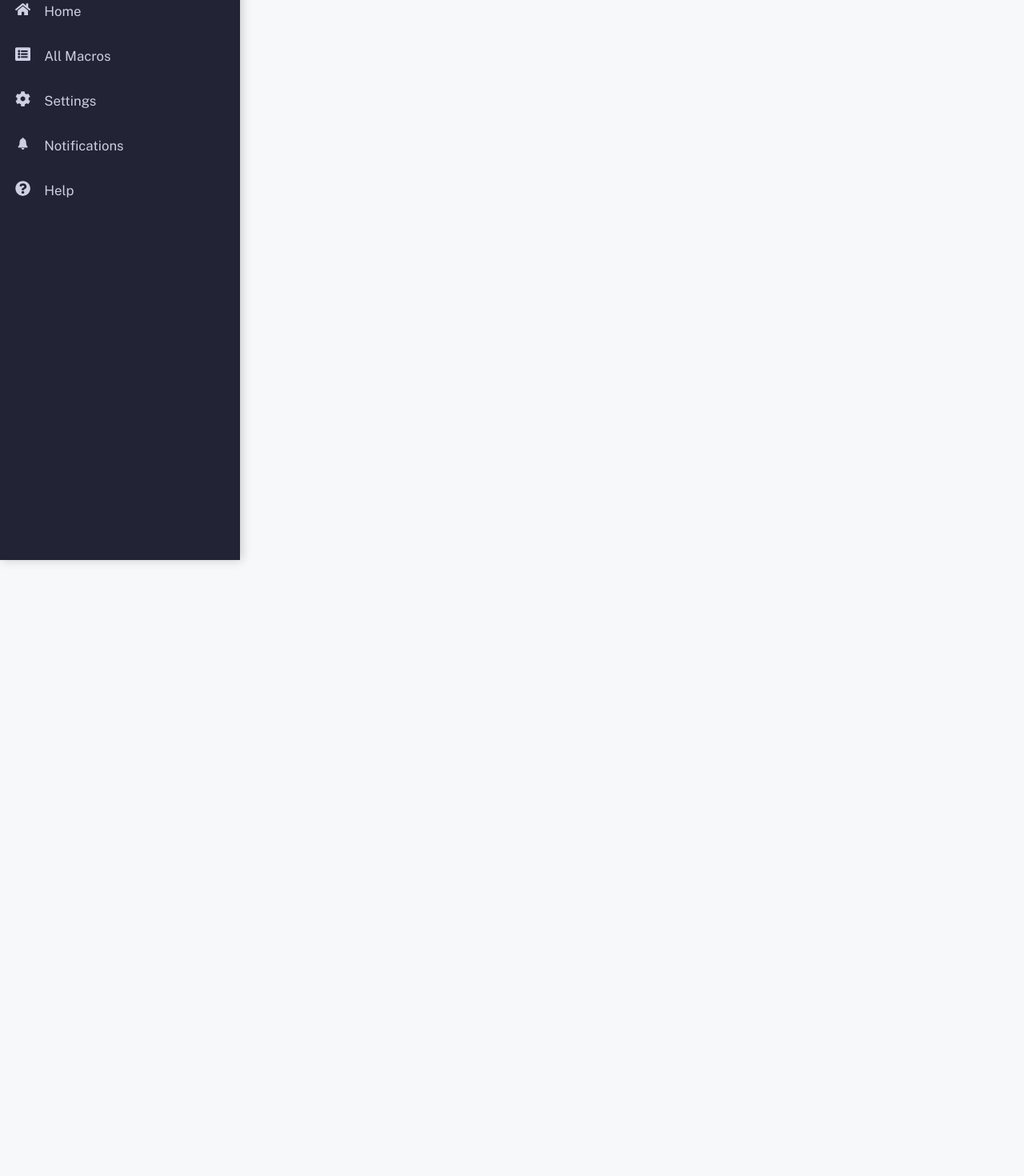
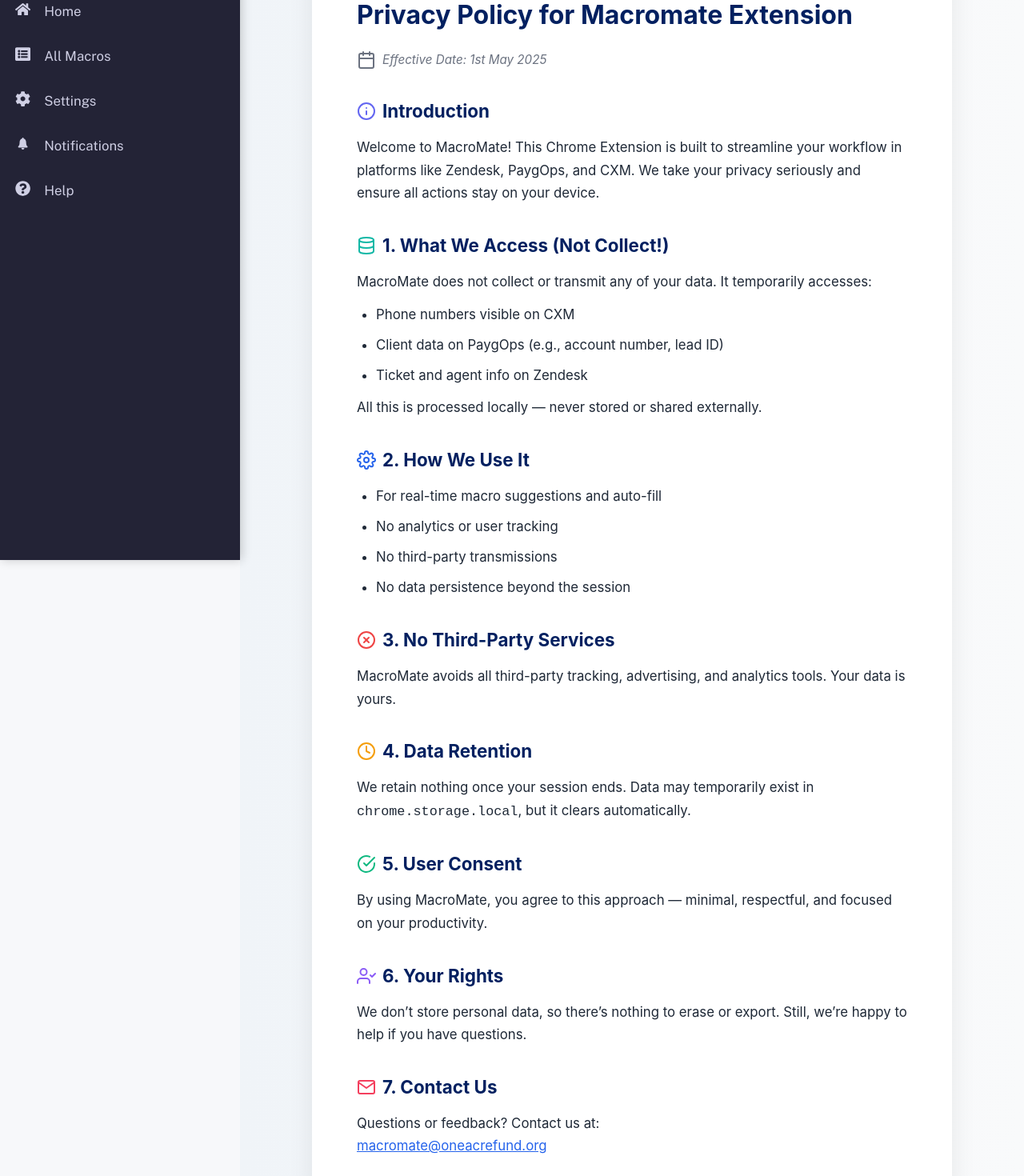
Before and after one commit to JOHNINDAKWA/macromate-dashboard, a React (Vite) app: page /privacy-policy in a window 1280 px wide. Shown: the part 100-1570 px from the top of the page at 80% size. Before the commit the page ends 800 px from the top, so only its background shows below. Built offline with nearby package versions, Linux system fonts and the light colour scheme.

Commit message:
added privacy policy page

```diff
--- a/src/App.jsx
+++ b/src/App.jsx
@@ -8,6 +8,7 @@
 import Settings from "./pages/Settings/Settings";
 import LoginButton from "./components/LoginButton/LoginButton";
 import { LoginProvider } from "./Context/LoginContext";
+import PrivacyPolicy from "./pages/PrivacyPolicy/PrivacyPolicy";
 
 export default function App() {
   return (
@@ -24,6 +25,7 @@
               <Route path="/help" element={<Help />} />
               <Route path="/notification" element={<Notification />} />
               <Route path="/settings" element={<Settings />} />
+              <Route path="/privacy-policy" element={<PrivacyPolicy />} />
               <Route path="/macro/:macroTitle" element={<MacroDetail />} />
             </Routes>
           </div>
--- a/src/pages/Help/Help.jsx
+++ b/src/pages/Help/Help.jsx
@@ -2,6 +2,10 @@
 import { BiExtension } from "react-icons/bi";
 import { MdOutlineToggleOff } from "react-icons/md";
 import { MdToggleOff } from "react-icons/md";
+import { SiGnuprivacyguard } from "react-icons/si";
+import { Link } from "react-router-dom";
+
+
 
 const Help = () => {
   const copyToClipboard = (text) => {
@@ -37,14 +41,20 @@
         <section>
           <h2>🔧 Installing the Chrome Extension</h2>
           <p>
-    To use the MacroMate Chrome Extension, you'll first need to install it manually from the provided ZIP file.
+            To use the MacroMate Chrome Extension, you'll first need to install
+            it manually from the provided ZIP file.
           </p>
 
           <ol>
             <li>
-      <strong>Download the Extension:</strong><br />
-      Go to the shared work drive folder and download the latest <code>macromate-extension.zip</code> file.<br />
-      Alternatively, click the link below to download the latest version of the extension:<br />
+              <strong>Download the Extension:</strong>
+              <br />
+              Go to the shared work drive folder and download the latest{" "}
+              <code>macromate-extension.zip</code> file.
+              <br />
+              Alternatively, click the link below to download the latest version
+              of the extension:
+              <br />
               <a
                 href="/assets/macromate-extension.zip"
                 download
@@ -55,13 +65,18 @@
             </li>
 
             <li>
-      <strong>Extract the ZIP:</strong><br />
-      Right-click the file and choose <em>“Extract All…”</em> or use a zip tool to unpack it. You'll get a folder containing the extension files.
+              <strong>Extract the ZIP:</strong>
+              <br />
+              Right-click the file and choose <em>“Extract All…”</em> or use a
+              zip tool to unpack it. You'll get a folder containing the
+              extension files.
             </li>
 
             <li>
-      <strong>Open Chrome Extensions:</strong><br />
-      In your Chrome browser:<br />
+              <strong>Open Chrome Extensions:</strong>
+              <br />
+              In your Chrome browser:
+              <br />
               1. Go to{" "}
               <button
                 onClick={() => copyToClipboard("chrome://extensions/")}
@@ -70,39 +85,58 @@
                 chrome://extensions/{" "}
                 <span style={{ color: "green" }}>(Click to Copy)</span>
               </button>
-      ➺ Copy and paste in a new tab.<br />
+              ➺ Copy and paste in a new tab.
+              <br />
               2. Or click the{" "}
               <span className="inline-icon">
                 <BiExtension size={20} />
                 puzzle icon
               </span>{" "}
-      in your toolbar and select <em>“Manage Extensions.”</em><br />
-      3. Alternatively, click the 3 dots ︙ in the top-right corner of Chrome, then click <strong>Extensions</strong> and select <strong>Manage Extensions</strong>.
+              in your toolbar and select <em>“Manage Extensions.”</em>
+              <br />
+              3. Alternatively, click the 3 dots ︙ in the top-right corner of
+              Chrome, then click <strong>Extensions</strong> and select{" "}
+              <strong>Manage Extensions</strong>.
             </li>
 
             <li>
-      <strong>Enable Developer Mode:</strong><br />
+              <strong>Enable Developer Mode:</strong>
+              <br />
               <MdOutlineToggleOff size={20} className="toggle-icons" />
               ➺
               <MdToggleOff size={20} className="toggle-icons" />
-      Toggle on <em>Developer Mode</em> in the top-right corner of the Extensions page.
+              Toggle on <em>Developer Mode</em> in the top-right corner of the
+              Extensions page.
             </li>
 
             <li>
-      <strong>Load the Extension:</strong><br />
-      Click <em>“Load unpacked”</em> on the top left and <strong>navigate inside</strong> the extracted folder, i.e., 📁 open the <strong>main extension folder</strong> (usually inside the first one you extracted). Select <strong>that inner folder</strong>, which contains files like `manifest.json` and `assets`. You should now see <strong>MacroMate</strong> listed among your Chrome extensions.
+              <strong>Load the Extension:</strong>
+              <br />
+              Click <em>“Load unpacked”</em> on the top left and{" "}
+              <strong>navigate inside</strong> the extracted folder, i.e., 📁
+              open the <strong>main extension folder</strong> (usually inside
+              the first one you extracted). Select{" "}
+              <strong>that inner folder</strong>, which contains files like
+              `manifest.json` and `assets`. You should now see{" "}
+              <strong>MacroMate</strong> listed among your Chrome extensions.
             </li>
 
             <li>
-      <strong>Pin the Extension:</strong><br />
-      Click the puzzle 🧩 icon, then 📌 pin MacroMate to keep it visible.
+              <strong>Pin the Extension:</strong>
+              <br />
+              Click the puzzle 🧩 icon, then 📌 pin MacroMate to keep it
+              visible.
             </li>
           </ol>
 
           <p>
-    Once installed, click on the MacroMate icon to launch the extension and start using your macros!<br /><br />
+            Once installed, click on the MacroMate icon to launch the extension
+            and start using your macros!
+            <br />
+            <br />
             <i style={{ color: "green" }}>
-      ⚠️ Fetching will only happen when both PaygOps and Connex AI are logged in and open in the background.
+              ⚠️ Fetching will only happen when both PaygOps and Connex AI are
+              logged in and open in the background.
             </i>
           </p>
         </section>
@@ -363,6 +397,21 @@
             smoother and faster.
           </p>
         </section>
+
+        <div className="settings-section privacy-section">
+        <h3>
+          {" "}
+          <SiGnuprivacyguard />
+          Privacy & Legal
+        </h3>
+        <p>
+          We care about your data. Please review our{" "}
+          <Link to="/privacy-policy" className="privacy-link">
+            Privacy Policy
+          </Link>{" "}
+          to understand how we handle your information.
+        </p>
+      </div>
       </div>
     </div>
   );
--- /dev/null
+++ b/src/pages/PrivacyPolicy/PrivacyPolicy.css
@@ -0,0 +1,110 @@
+.privacy-container {
+    margin-left: 300px;
+    padding: 2rem;
+    display: flex;
+    justify-content: center;
+    background: linear-gradient(to right, #f0f4f8, #f9fafb);
+    min-height: 100vh;
+    font-family: 'Inter', sans-serif;
+  }
+
+  .privacy-card {
+    max-width: 800px;
+    background-color: #ffffff;
+    padding: 2.5rem 3.5rem;
+    box-shadow: 0 12px 30px rgba(0, 0, 0, 0.08);
+    color: #1f2937;
+    line-height: 1.7;
+    font-size: 1.05rem;
+  }
+
+  .privacy-card h1 {
+    font-size: 2rem;
+    margin-bottom: 1rem;
+    display: flex;
+    align-items: center;
+    gap: 0.5rem;
+    color: #022060;
+  }
+
+  .privacy-card h2 {
+    font-size: 1.4rem;
+    margin-top: 2rem;
+    display: flex;
+    align-items: center;
+    gap: 0.5rem;
+    color: #022060;
+  }
+
+  .privacy-card p,
+  .privacy-card ul {
+    margin-top: 0.75rem;
+  }
+
+  .privacy-card ul {
+    list-style: disc;
+    padding-left: 1.5rem;
+  }
+
+  .privacy-card li {
+    margin-bottom: 0.6rem;
+  }
+
+  .privacy-card a {
+    color: #2563eb;
+    text-decoration: underline;
+  }
+
+  .effective-date {
+    font-style: italic;
+    font-size: 0.95rem;
+    margin-bottom: 1.5rem;
+    color: #6b7280;
+    display: flex;
+    align-items: center;
+    gap: 0.5rem;
+  }
+
+  /* Icon styling */
+  .icon {
+    transition: transform 0.2s ease;
+  }
+  .icon:hover {
+    transform: scale(1.15);
+  }
+
+  /* Section icon color classes */
+  .blue { color: #2563eb; }
+  .green { color: #10b981; }
+  .red { color: #ef4444; }
+  .teal { color: #14b8a6; }
+  .indigo { color: #6366f1; }
+  .purple { color: #8b5cf6; }
+  .yellow { color: #f59e0b; }
+  .rose { color: #f43f5e; }
+  @media screen and (max-width: 768px) {
+    .privacy-container {
+      margin-left: 0;
+      padding: 1.5rem 1rem;
+    }
+
+    .privacy-card {
+      padding: 2rem 1.5rem;
+      font-size: 1rem;
+    }
+
+    .privacy-card h1 {
+      font-size: 1.5rem;
+      flex-wrap: wrap;
+    }
+
+    .privacy-card h2 {
+      font-size: 1.2rem;
+      flex-wrap: wrap;
+    }
+
+    .effective-date {
+      font-size: 0.9rem;
+      flex-wrap: wrap;
+    }
+  }
--- /dev/null
+++ b/src/pages/PrivacyPolicy/PrivacyPolicy.jsx
@@ -0,0 +1,90 @@
+import './PrivacyPolicy.css';
+import {
+  FiCalendar,
+  FiUserCheck,
+  FiInfo,
+  FiDatabase,
+  FiSettings,
+  FiXCircle,
+  FiClock,
+  FiCheckCircle,
+  FiUser,
+  FiMail
+} from 'react-icons/fi';
+
+const PrivacyPolicy = () => {
+  return (
+    <div className="privacy-container">
+      <div className="privacy-card">
+        <h1> Privacy Policy for Macromate Extension</h1>
+        <p className="effective-date"><FiCalendar className="icon" /> Effective Date: 1st May 2025</p>
+
+        <section>
+          <h2><FiInfo className="icon section-icon indigo" /> Introduction</h2>
+          <p>
+            Welcome to MacroMate! This Chrome Extension is built to streamline your workflow in platforms like Zendesk, PaygOps, and CXM. We take your privacy seriously and ensure all actions stay on your device.
+          </p>
+        </section>
+
+        <section>
+          <h2><FiDatabase className="icon section-icon teal" /> 1. What We Access (Not Collect!)</h2>
+          <p>
+            MacroMate does not collect or transmit any of your data. It temporarily accesses:
+          </p>
+          <ul>
+            <li>Phone numbers visible on CXM</li>
+            <li>Client data on PaygOps (e.g., account number, lead ID)</li>
+            <li>Ticket and agent info on Zendesk</li>
+          </ul>
+          <p>All this is processed locally — never stored or shared externally.</p>
+        </section>
+
+        <section>
+          <h2><FiSettings className="icon section-icon blue" /> 2. How We Use It</h2>
+          <ul>
+            <li>For real-time macro suggestions and auto-fill</li>
+            <li>No analytics or user tracking</li>
+            <li>No third-party transmissions</li>
+            <li>No data persistence beyond the session</li>
+          </ul>
+        </section>
+
+        <section>
+          <h2><FiXCircle className="icon section-icon red" /> 3. No Third-Party Services</h2>
+          <p>MacroMate avoids all third-party tracking, advertising, and analytics tools. Your data is yours.</p>
+        </section>
+
+        <section>
+          <h2><FiClock className="icon section-icon yellow" /> 4. Data Retention</h2>
+          <p>
+            We retain nothing once your session ends. Data may temporarily exist in <code>chrome.storage.local</code>, but it clears automatically.
+          </p>
+        </section>
+
+        <section>
+          <h2><FiCheckCircle className="icon section-icon green" /> 5. User Consent</h2>
+          <p>
+            By using MacroMate, you agree to this approach — minimal, respectful, and focused on your productivity.
+          </p>
+        </section>
+
+        <section>
+          <h2><FiUserCheck className="icon section-icon purple" /> 6. Your Rights</h2>
+          <p>
+            We don’t store personal data, so there’s nothing to erase or export. Still, we’re happy to help if you have questions.
+          </p>
+        </section>
+
+        <section>
+          <h2><FiMail className="icon section-icon rose" /> 7. Contact Us</h2>
+          <p>
+            Questions or feedback? Contact us at:<br />
+            <a href="macromate@oneacrefund.org">macromate@oneacrefund.org</a>
+          </p>
+        </section>
+      </div>
+    </div>
+  );
+};
+
+export default PrivacyPolicy;
--- a/src/pages/Settings/Settings.jsx
+++ b/src/pages/Settings/Settings.jsx
@@ -1,11 +1,13 @@
-import './Settings.css';
-import { useState } from 'react';
-import { FaUser, FaBell, FaPaintBrush, FaLanguage } from 'react-icons/fa';
+import "./Settings.css";
+import { useState } from "react";
+import { FaUser, FaBell, FaPaintBrush, FaLanguage } from "react-icons/fa";
+import { SiGnuprivacyguard } from "react-icons/si";
+import { Link } from "react-router-dom";
 
 const Settings = () => {
   const [darkMode, setDarkMode] = useState(false);
   const [notificationsEnabled, setNotificationsEnabled] = useState(true);
-  const [language, setLanguage] = useState('English');
+  const [language, setLanguage] = useState("English");
 
   const handleThemeToggle = () => {
     setDarkMode(!darkMode);
@@ -20,20 +22,24 @@
   };
 
   return (
-    <div className={`settings-wrapper ${darkMode ? 'dark-mode' : ''}`}>
+    <div className={`settings-wrapper ${darkMode ? "dark-mode" : ""}`}>
       <h2>Settings</h2>
 
       <div className="settings-section">
-        <h3><FaUser /> Account Settings</h3>
+        <h3>
+          <FaUser /> Account Settings
+        </h3>
         <p>Manage your profile and account details.</p>
         <div className="settings-buttons">
-        <button className="settings-btn">Update Profile</button>
-        <button className="settings-btn">Change Password</button>
+          <button className="settings-btn">Update Profile</button>
+          <button className="settings-btn">Change Password</button>
         </div>
       </div>
 
       <div className="settings-section">
-        <h3><FaBell /> Notification Settings</h3>
+        <h3>
+          <FaBell /> Notification Settings
+        </h3>
         <div className="toggle-switch">
           <label>
             <input
@@ -48,7 +54,9 @@
       </div>
 
       <div className="settings-section">
-        <h3><FaPaintBrush /> Theme Settings</h3>
+        <h3>
+          <FaPaintBrush /> Theme Settings
+        </h3>
         <div className="toggle-switch">
           <label>
             <input
@@ -59,11 +67,15 @@
             <span>Enable Dark Mode</span>
           </label>
         </div>
-        <p>Switch between light and dark themes for a better viewing experience.</p>
+        <p>
+          Switch between light and dark themes for a better viewing experience.
+        </p>
       </div>
 
       <div className="settings-section">
-        <h3><FaLanguage /> Language Settings</h3>
+        <h3>
+          <FaLanguage /> Language Settings
+        </h3>
         <select value={language} onChange={handleLanguageChange}>
           <option value="English">English</option>
           <option value="Swahili">Swahili</option>
@@ -76,6 +88,21 @@
         </select>
         <p>Select your preferred language.</p>
       </div>
+
+      <div className="settings-section privacy-section">
+        <h3>
+          {" "}
+          <SiGnuprivacyguard />
+          Privacy & Legal
+        </h3>
+        <p>
+          We care about your data. Please review our{" "}
+          <Link to="/privacy-policy" className="privacy-link">
+            Privacy Policy
+          </Link>{" "}
+          to understand how we handle your information.
+        </p>
+      </div>
     </div>
   );
 };
```
Also changed, not shown: src/pages/Help/Help.css (+19 -2 lines), src/pages/Settings/Settings.css (+14 -0 lines). Lines whose indentation alone changed are shown as unchanged.
